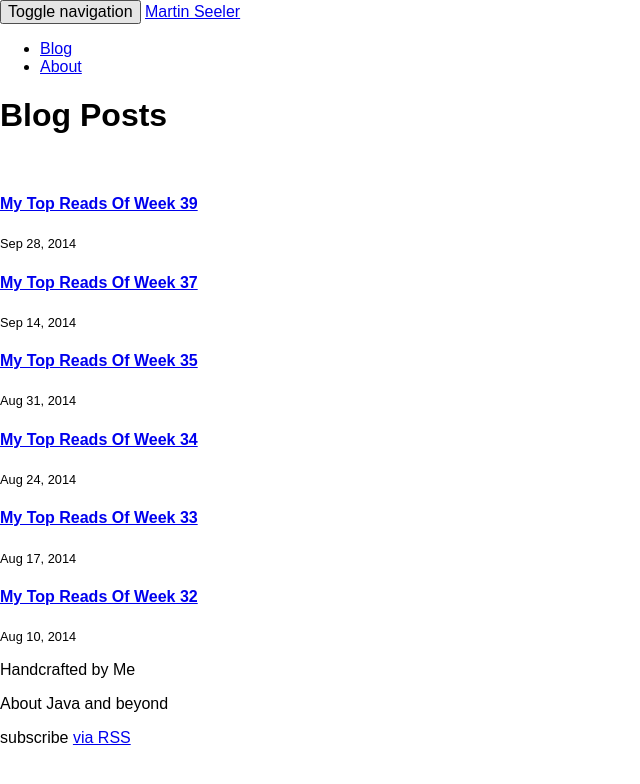
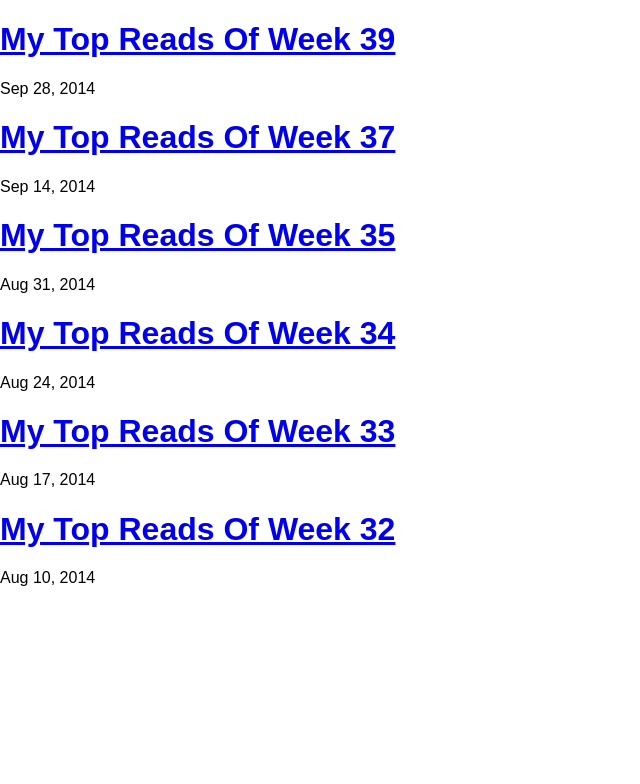
Before and after one commit to MartinSeeler/MartinSeeler.github.io, a Jekyll site: the page built from index.html, in a window 1280 px wide. Shown: the top 784 px of the page, without its empty margins (0-640 px from the left). Built offline with Jekyll 4.4.1, drawn with Linux system fonts in a browser that asks for light colours.

```diff
--- a/_includes/header.html
+++ b/_includes/header.html
@@ -15,10 +15,10 @@
             <!-- Collect the nav links, forms, and other content for toggling -->
             <div class="collapse navbar-collapse" id="bs-example-navbar-collapse-1">
                 <ul class="nav navbar-nav navbar-right">
-                    <li><a href="#">Blog</a>
-                    </li>
-                    <li><a href="#">About</a>
-                    </li>
+                    <!--<li><a href="#">Blog</a>-->
+                    <!--</li>-->
+                    <!--<li><a href="#">About</a>-->
+                    <!--</li>-->
                 </ul>
             </div>
         </div>
--- /dev/null
+++ b/_layouts/blog.html
@@ -0,0 +1,12 @@
+---
+layout: default
+---
+<section itemscope itemtype="http://schema.org/Blog">
+  {% for post in site.posts %}
+  <article itemprop="blogPost" itemscope itemtype="http://schema.org/BlogPosting">
+    <h1><a class="post-link" href="{{ post.url | prepend: site.baseurl }}"><span itemprop="headline">{{ post.title }}</span></a></h1>
+    <meta itemprop="keywords" content="{{ post.tags | join: ',' }}" />
+    <time itemprop="datePublished" content="{{ post.date | date: '%Y-%m-%d' }}" datetime="{{ post.date | date: '%Y-%m-%d' }}">{{ post.date | date: "%b %-d, %Y" }}</time>
+  </article>
+  {% endfor %}
+</section>
--- a/_layouts/default.html
+++ b/_layouts/default.html
@@ -3,17 +3,7 @@
 
 {% include head.html %}
 
-<body>
-    <main id="main">
-        {% include header.html %}
-
-        <div>
-            {{ content }}
-        </div>
-
-        {% include footer.html %}
-
-    </main>
+<body itemscope itemtype="http://schema.org/WebPage">
+  {{ content }}
 </body>
-
 </html>
--- a/index.html
+++ b/index.html
@@ -1,16 +1,4 @@
 ---
-layout: default
+layout: blog
 title: Blog Posts
 ---
-
-
-{% for post in site.posts %}
-<article>
-    <h4>
-        <a class="post-link" href="{{ post.url | prepend: site.baseurl }}">{{ post.title }}</a>
-    </h4>
-    <p>
-        <span class="post-date"><small>{{ post.date | date: "%b %-d, %Y" }}</small></span>
-    </p>
-</article>
-{% endfor %}
--- a/package.json
+++ b/package.json
@@ -26,6 +26,7 @@
     "gulp-gzip": "^1.2.0",
     "gulp-plumber": "^1.0.1",
     "gulp-sass": "^2.1.0",
+    "gulp-scss-lint": "^0.3.8",
     "gulp-sourcemaps": "^1.6.0",
     "gulp-uncss": "^1.0.4"
   }
```
Also changed, not shown: Gulpfile.babel.js (+9 -5 lines), _includes/head.html (+7 -4 lines), _layouts/post.html (+17 -3 lines), .hound.yml (added), .scss-style.yml (added), README.md, _scss/main.scss (line endings or trailing spaces).
